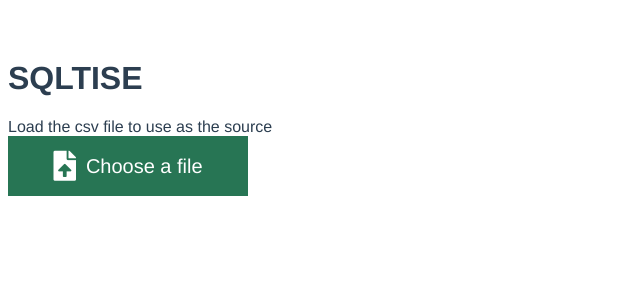
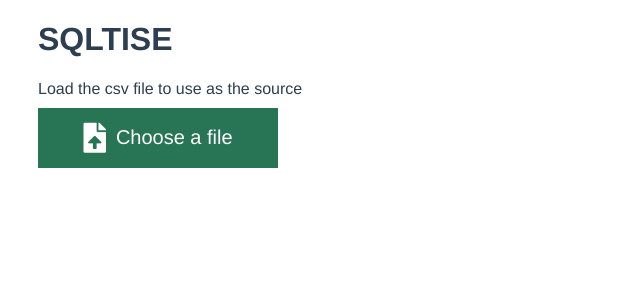
Before and after one commit to danw8/sqltise, a Vue app in the folder ui/: page / in a window 1280 px wide. Shown: the top 300 px of the page, without its empty margins (0-640 px from the left). Built offline with nearby package versions, Linux system fonts and the light colour scheme.

Commit message:
some styling

```diff
--- a/ui/src/App.vue
+++ b/ui/src/App.vue
@@ -30,6 +30,6 @@ export default {
 	-webkit-font-smoothing: antialiased;
 	-moz-osx-font-smoothing: grayscale;
 	color: #2c3e50;
-	margin-top: 60px;
+	padding: 0px 30px;
 }
 </style>
--- a/ui/src/components/LoadCsvFile.vue
+++ b/ui/src/components/LoadCsvFile.vue
@@ -14,6 +14,8 @@ export default {
 	methods: {
 		fileSelected : function (e) {
 			var files = e.target.files;
+			// eslint-disable-next-line
+			console.log(files);
 			if (files.length > 1) {
 				// validation should fail
 				alert("Too many files");
@@ -29,11 +31,23 @@ export default {
 			}
 
 			var file = files[0];
-			if (file.type !== 'text/csv'){
-				// validation should fail
-				alert("Not a csv file");
-				this.$refs.fileform.reset();
-				return;
+			// eslint-disable-next-line
+			console.log(file.type);
+			if (file.type !== 'text/csv') {
+				if (file.type !== 'application/vnd.ms-excel') {
+					// validation should fail
+					alert("Not a csv file");
+					this.$refs.fileform.reset();
+					return;
+				}
+
+				if (!file.name.endsWith(".csv")) {
+					// validation should fail
+					alert("Not a csv file");
+					this.$refs.fileform.reset();
+					return;
+				}
+
 			}
 
 			this.$refs.filelabel.textContent = file.name;
@@ -63,6 +77,7 @@ export default {
 
 .file-upload {
 	position: relative;
+	margin: 10px 0px;
 }
 
 .csv-upload-label {
```
Also changed, not shown: 2 other files (tests, documents, lock files or other folders).
